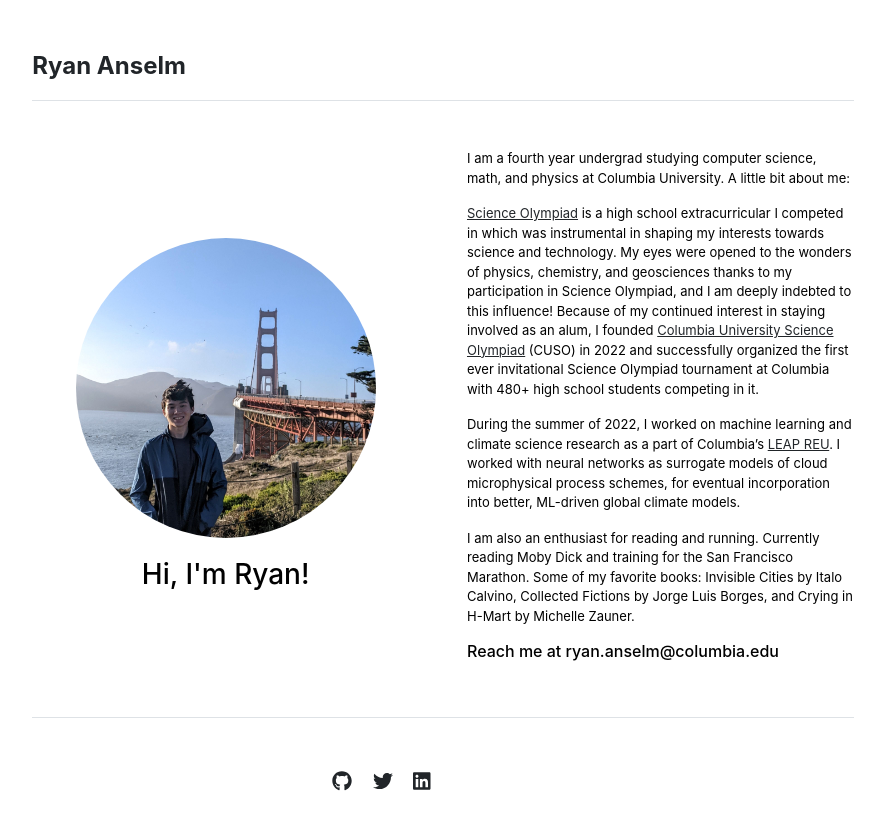
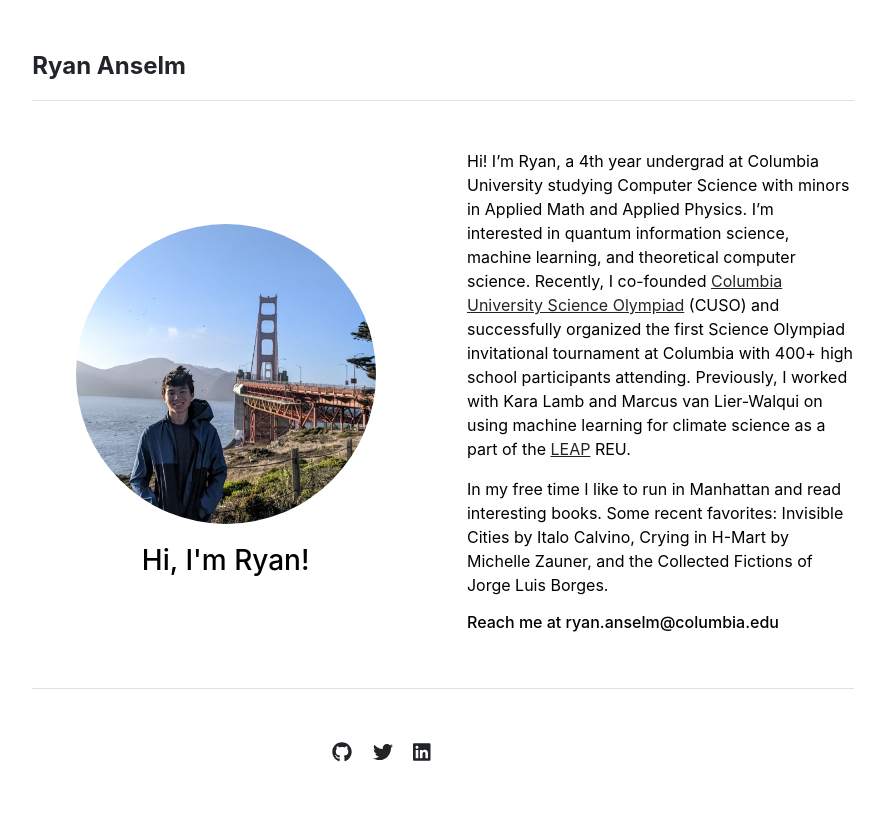
Before and after one commit to ryboselm/ryboselm.github.io, a Jekyll site: the page built from index.md, in a window 1280 px wide. Shown: the top 830 px of the page, without its empty margins (197-1082 px from the left). Built offline with Jekyll 4.4.1, drawn with Linux system fonts in a browser that asks for light colours.

Commit message:
updated bio

```diff
--- a/_layouts/home.html
+++ b/_layouts/home.html
@@ -12,9 +12,7 @@
     </center>
   </div>
   <div class="col-md-6">
-    <font size="-1">
     {{ content }}
-  </font>
   </div>
 
 </div>
--- a/index.md
+++ b/index.md
@@ -3,12 +3,8 @@
 title: "Home"
 ---
 
-I am a fourth year undergrad studying computer science, math, and physics at Columbia University. A little bit about me:
+Hi! I'm Ryan, a 4th year undergrad at Columbia University studying Computer Science with minors in Applied Math and Applied Physics. I'm interested in quantum information science, machine learning, and theoretical computer science. Recently, I co-founded [Columbia University Science Olympiad](https://www.columbiascioly.com/) (CUSO) and successfully organized the first Science Olympiad invitational tournament at Columbia with 400+ high school participants attending. Previously, I worked with Kara Lamb and Marcus van Lier-Walqui on using machine learning for climate science as a part of the [LEAP](https://leap.columbia.edu/) REU.
 
-[Science Olympiad](https://www.soinc.org/) is a high school extracurricular I competed in which was instrumental in shaping my interests towards science and technology. My eyes were opened to the wonders of physics, chemistry, and geosciences thanks to my participation in Science Olympiad, and I am deeply indebted to this influence! Because of my continued interest in staying involved as an alum, I founded [Columbia University Science Olympiad](https://www.columbiascioly.com/) (CUSO) in 2022 and successfully organized the first ever invitational Science Olympiad tournament at Columbia with 480+ high school students competing in it.
-
-During the summer of 2022, I worked on machine learning and climate science research as a part of Columbia's [LEAP REU](https://leap.columbia.edu/). I worked with neural networks as surrogate models of cloud microphysical process schemes, for eventual incorporation into better, ML-driven global climate models.
-
-I am also an enthusiast for reading and running. Currently reading Moby Dick and training for the San Francisco Marathon. Some of my favorite books: Invisible Cities by Italo Calvino, Collected Fictions by Jorge Luis Borges, and Crying in H-Mart by Michelle Zauner.
+ In my free time I like to run in Manhattan and read interesting books. Some recent favorites: Invisible Cities by Italo Calvino, Crying in H-Mart by Michelle Zauner, and the Collected Fictions of Jorge Luis Borges.
 
 ###### Reach me at ryan.anselm@columbia.edu
```
